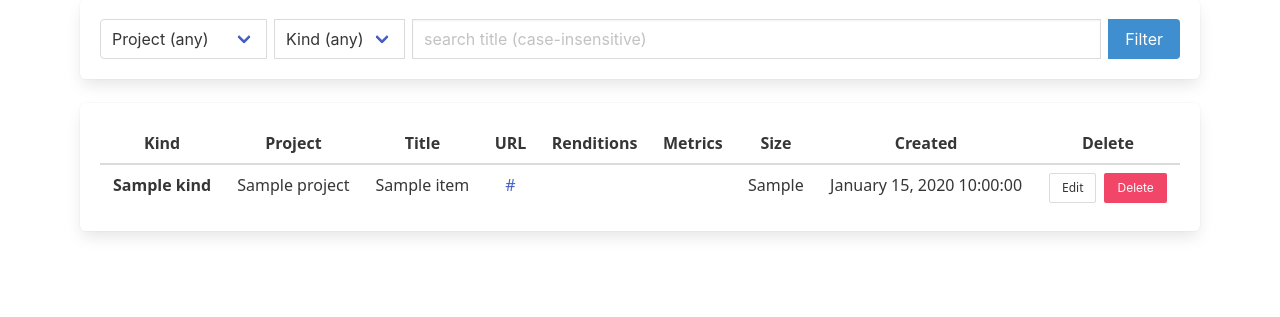
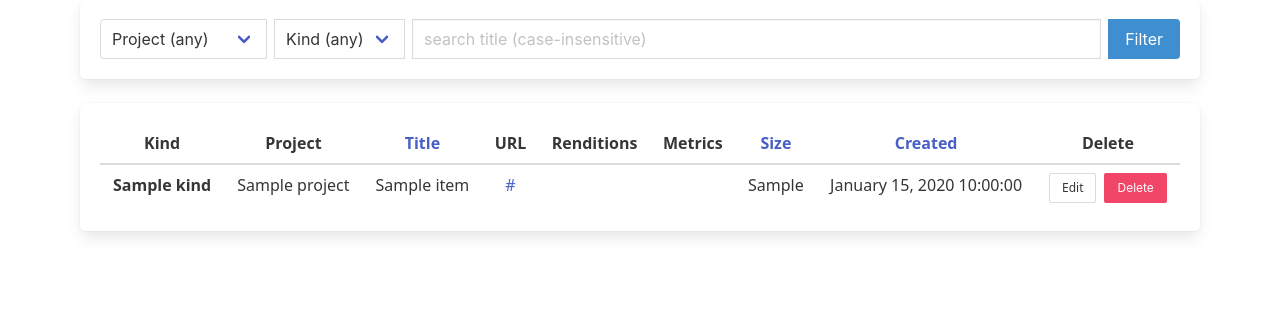
Before and after one commit to dethbird/cdn, a PHP site: template templates/admin/index.twig in a window 1280 px wide. Shown: the part 309-626 px from the top of the page. Run offline with PHP 8.4, Linux system fonts and the light colour scheme; the template is opened without the code that fills it: most values are stand-ins (such as "Sample title", 1, 10 or a date in 2020); some libraries are stand-ins or nearby versions.

Commit message:
sort by column headers

```diff
--- a/templates/admin/index.twig
+++ b/templates/admin/index.twig
@@ -68,12 +68,36 @@
             <tr>
             <th class="has-text-centered">Kind</th>
             <th class="has-text-centered">Project</th>
-            <th class="has-text-centered">Title</th>
+            <th class="has-text-centered">
+              {# sortable Title #}
+              {% set newOrder = (sort == 'title' and order == 'asc') ? 'desc' : 'asc' %}
+              <a href="?{% if project %}project={{ project|e }}&{% endif %}{% if kind %}kind={{ kind|e }}&{% endif %}{% if q %}q={{ q|e }}&{% endif %}sort=title&order={{ newOrder }}">Title
+                {% if sort == 'title' %}
+                  {{ order == 'asc' ? ' ▲' : ' ▼' }}
+                {% endif %}
+              </a>
+            </th>
             <th class="has-text-centered">URL</th>
             <th class="has-text-centered">Renditions</th>
             <th class="has-text-centered">Metrics</th>
-            <th class="has-text-centered">Size</th>
-            <th class="has-text-centered">Created</th>
+            <th class="has-text-centered">
+              {# sortable Size #}
+              {% set newOrder = (sort == 'size' and order == 'asc') ? 'desc' : 'asc' %}
+              <a href="?{% if project %}project={{ project|e }}&{% endif %}{% if kind %}kind={{ kind|e }}&{% endif %}{% if q %}q={{ q|e }}&{% endif %}sort=size&order={{ newOrder }}">Size
+                {% if sort == 'size' %}
+                  {{ order == 'asc' ? ' ▲' : ' ▼' }}
+                {% endif %}
+              </a>
+            </th>
+            <th class="has-text-centered">
+              {# sortable Created #}
+              {% set newOrder = (sort == 'created' and order == 'asc') ? 'desc' : 'asc' %}
+              <a href="?{% if project %}project={{ project|e }}&{% endif %}{% if kind %}kind={{ kind|e }}&{% endif %}{% if q %}q={{ q|e }}&{% endif %}sort=created&order={{ newOrder }}">Created
+                {% if sort == 'created' %}
+                  {{ order == 'asc' ? ' ▲' : ' ▼' }}
+                {% endif %}
+              </a>
+            </th>
             <th class="has-text-centered">Delete</th>
           </tr>
         </thead>
```
Also changed, not shown: src/Controllers/AdminController.php (+19 -3 lines).
